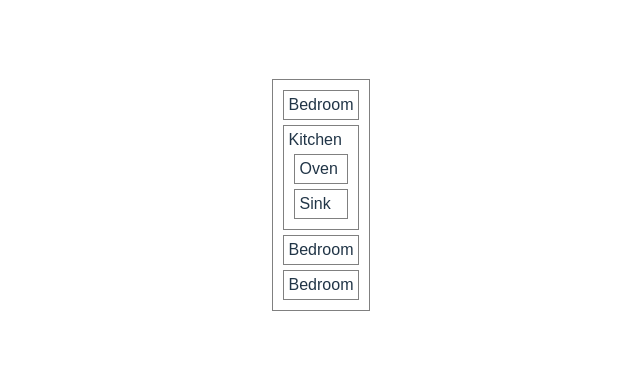
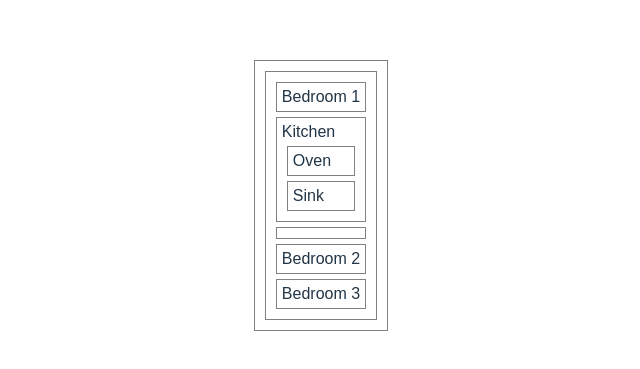
Before and after one commit to BriannaRocha/react-floor-plan, a React (Vite) app: page / in a window 1280 px wide. Shown: the part 205-574 px from the top of the page, without its empty margins (319-959 px from the left). Built offline with nearby package versions, Linux system fonts and the light colour scheme.

Commit message:
fix bedrooms and floorplan

```diff
--- a/src/App.jsx
+++ b/src/App.jsx
@@ -1,16 +1,12 @@
 import "./App.css"
-import Bedroom from "./Bedroom"
-import Kitchen from "./Kitchen"
+
+import FloorPlan from "./FloorPlan"
 
 function App() {
   return (
-    <>
-      <Bedroom bedNum={1} />
-      <Kitchen />
-      <Bedroom bedNum={2} />
-      <Bedroom bedNum={3} />
-
-    </>
+    <div>
+      <FloorPlan />
+    </div>
   )
 }
 
--- /dev/null
+++ b/src/Bath.jsx
@@ -0,0 +1,12 @@
+const FullBath = (props) => {
+  return (
+    <>
+      <div>
+
+      </div>
+
+    </>
+  )
+}
+
+export default FullBath
--- a/src/Bedroom.jsx
+++ b/src/Bedroom.jsx
@@ -2,7 +2,7 @@ const Bedroom = (props) => {
   return (
     <>
       <div>
-        Bedroom
+        Bedroom {props.details}
       </div>
 
     </>
--- /dev/null
+++ b/src/FloorPlan.jsx
@@ -0,0 +1,19 @@
+import Bedroom from "./Bedroom"
+import Kitchen from "./Kitchen"
+import Bath from "./Bath"
+
+
+function FloorPlan() {
+  return (
+    <>
+      <Bedroom details={1} />
+      <Kitchen />
+      <Bath />
+      <Bedroom details={2} />
+      <Bedroom details={3} />
+
+    </>
+  )
+}
+
+export default FloorPlan
```
Also changed, not shown: .eslintrc.cjs, src/FullBath.jsx (deleted), src/HalfBath.jsx (deleted).
